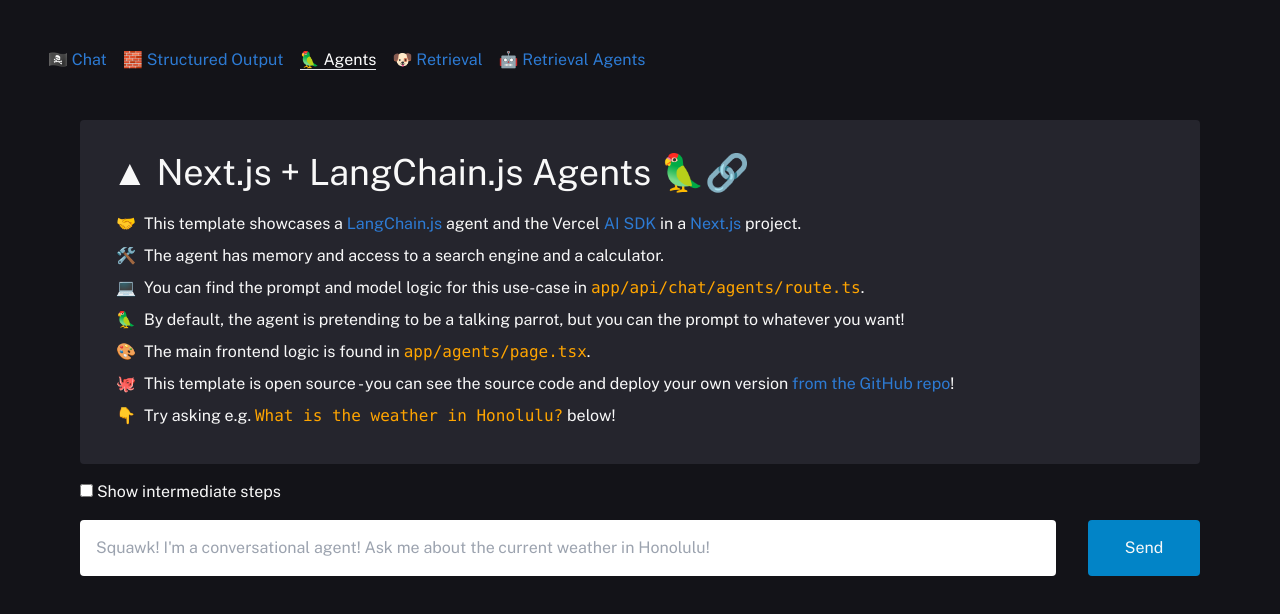
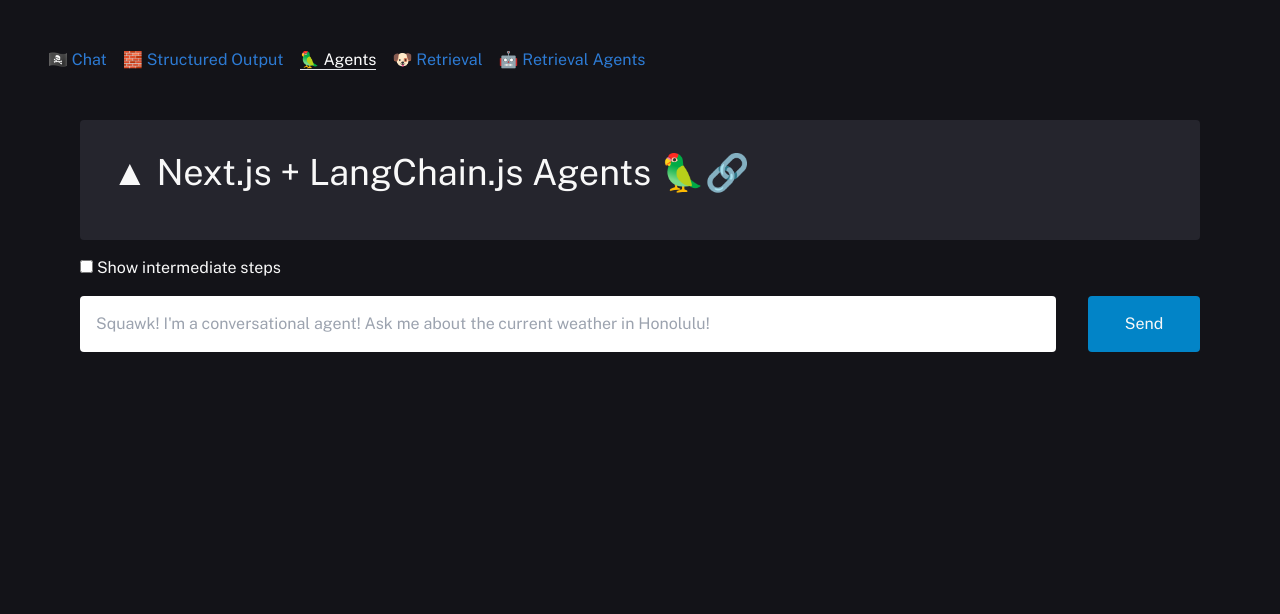
Before and after one commit to enw/enw-rag-llm, a Next.js app: page /agents in a window 1280 px wide. Shown: the top 614 px of the page. Built offline with nearby package versions, Linux system fonts and the light colour scheme.

Commit message:
Remove demo copy.  No functional change.

```diff
--- a/app/agents/page.tsx
+++ b/app/agents/page.tsx
@@ -6,73 +6,6 @@
       <h1 className="text-3xl md:text-4xl mb-4">
         ▲ Next.js + LangChain.js Agents 🦜🔗
       </h1>
-      <ul>
-        <li className="text-l">
-          🤝
-          <span className="ml-2">
-            This template showcases a{" "}
-            <a href="https://js.langchain.com/" target="_blank">
-              LangChain.js
-            </a>{" "}
-            agent and the Vercel{" "}
-            <a href="https://sdk.vercel.ai/docs" target="_blank">
-              AI SDK
-            </a>{" "}
-            in a{" "}
-            <a href="https://nextjs.org/" target="_blank">
-              Next.js
-            </a>{" "}
-            project.
-          </span>
-        </li>
-        <li>
-          🛠️
-          <span className="ml-2">
-            The agent has memory and access to a search engine and a calculator.
-          </span>
-        </li>
-        <li className="hidden text-l md:block">
-          💻
-          <span className="ml-2">
-            You can find the prompt and model logic for this use-case in{" "}
-            <code>app/api/chat/agents/route.ts</code>.
-          </span>
-        </li>
-        <li>
-          🦜
-          <span className="ml-2">
-            By default, the agent is pretending to be a talking parrot, but you
-            can the prompt to whatever you want!
-          </span>
-        </li>
-        <li className="hidden text-l md:block">
-          🎨
-          <span className="ml-2">
-            The main frontend logic is found in <code>app/agents/page.tsx</code>
-            .
-          </span>
-        </li>
-        <li className="text-l">
-          🐙
-          <span className="ml-2">
-            This template is open source - you can see the source code and
-            deploy your own version{" "}
-            <a
-              href="https://github.com/langchain-ai/langchain-nextjs-template"
-              target="_blank"
-            >
-              from the GitHub repo
-            </a>
-            !
-          </span>
-        </li>
-        <li className="text-l">
-          👇
-          <span className="ml-2">
-            Try asking e.g. <code>What is the weather in Honolulu?</code> below!
-          </span>
-        </li>
-      </ul>
     </div>
   );
   return (
```
